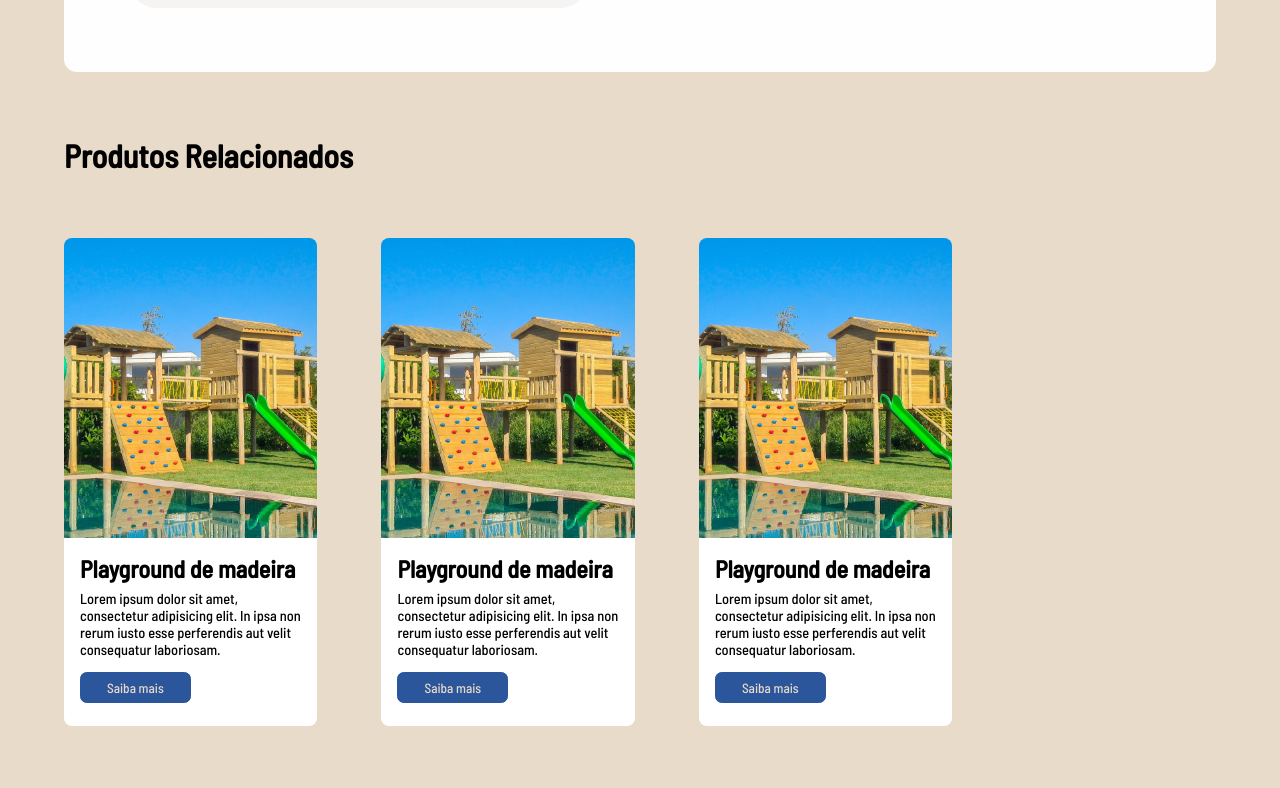
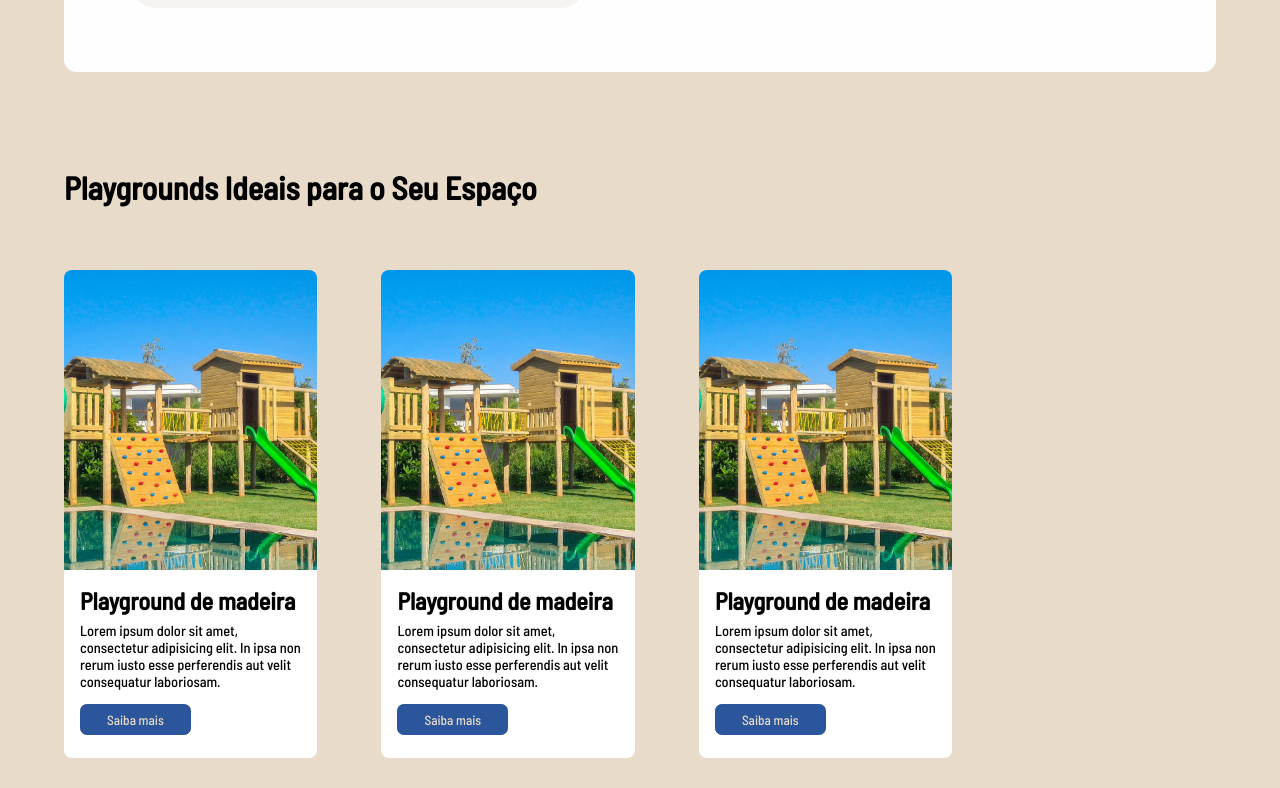
Before and after one commit to Gabriel-Andreoni/lp-template, a Next.js app: page /playgrounds in a window 1280 px wide. Shown: the part 1000-1788 px from the top of the page. Built offline with nearby package versions, Linux system fonts and the light colour scheme.

Commit message:
Estilização da página de playgrounds

```diff
--- a/app/playgrounds/page.tsx
+++ b/app/playgrounds/page.tsx
@@ -36,7 +36,7 @@ export default function Playgrounds() {
             </main>
             <div className="related-products">
                 <ul className="related-products--content">
-                    <h2 className="related-products--title">Produtos Relacionados</h2>
+                    <h2 className="related-products--title">Playgrounds Ideais para o Seu Espaço</h2>
                     <li className="product--item">
                         <div className="product--item--image">
                             <Image src={CardImage1} alt="Imagem do primeiro card" />
--- a/app/playgrounds/playgrounds.css
+++ b/app/playgrounds/playgrounds.css
@@ -130,7 +130,7 @@
     width: 100%;
     height: auto;
 
-    margin: 4em 0;
+    margin: 6em 0;
 
     .related-products--content {
         width: 90%;
--- a/app/sections/ProductList/product-list.css
+++ b/app/sections/ProductList/product-list.css
@@ -108,5 +108,10 @@
         font-family: inherit;
 
         color: #E8DBC9;
+
+        & > a {
+            text-decoration: none;
+            color: inherit;
+        }
     }
 }
```
Also changed, not shown: app/sections/ProductList/index.tsx (+10 -4 lines).
